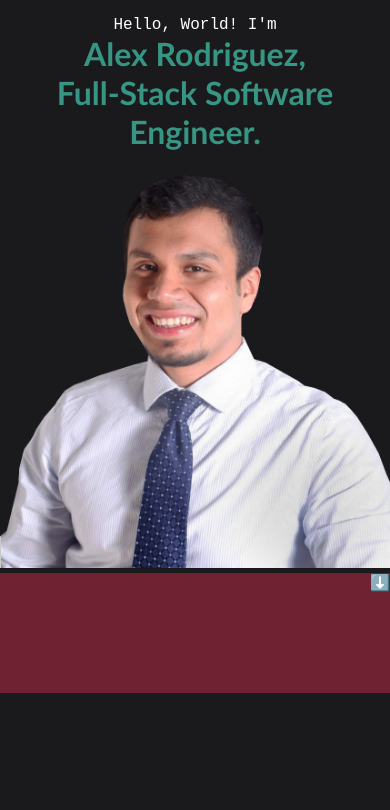
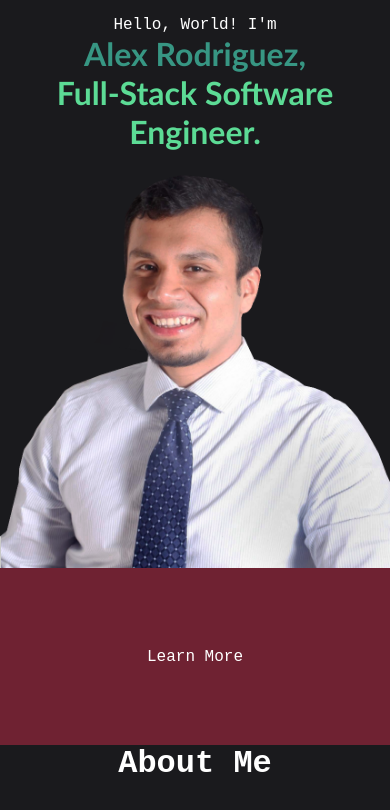
Before and after one commit to alex-png/portfolio, a plain HTML site: page responsive.html in a window 390 px wide. Drawn offline with Linux system fonts and the light colour scheme.

Commit message:
mobile pt 1

```diff
--- a/responsive.html
+++ b/responsive.html
@@ -13,23 +13,25 @@
     <div id="a">
       <p>Hello, World! I'm
         <h1 class="h1-intro">Alex Rodriguez,</h1>
-        <h1 class="h1-intro">Full-Stack Software Engineer.</h1>
-      </p>
+        <h1 class="h2-intro">Full-Stack Software Engineer.</h1>
+      </p >
     </div>
   </div>
 
-  <div>
+
+
+
+  <div style="display: flex; flex-flow: column;">
     <img src="public/alex_mask.png" style="max-width: 100%;" />
   </div>
-  <div>  <nav>
-    <ul class="nav">
-      <li class="navList">
-        ⬇️
-      </li>
-    </ul>
-  </nav>
-</div>
+  <div style="background-color: #6f2232; min-height: 21vh; display: flex; align-items: center; justify-content: center;">
+    <p>Learn More</p>
+  </div>
 
+  <div>
+    <h1>About Me</h1>
+
+  </div>
 
 
 
--- a/styles.css
+++ b/styles.css
@@ -24,6 +24,11 @@
       font-size: 2rem;
       color: #379683;
 
+    }
+    h1.h2-intro{
+      font-family: "Trebuchet MS", Helvetica, sans-serif;
+      font-size: 2rem;
+      color: #5CDB95;
     }
     .btn {
       border: 2px solid #6f2232;
```
